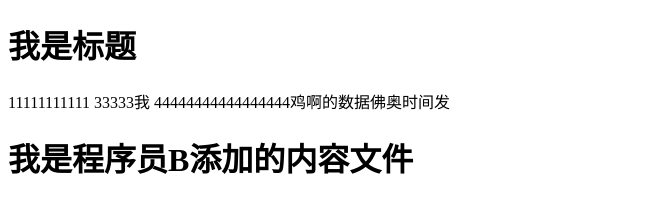
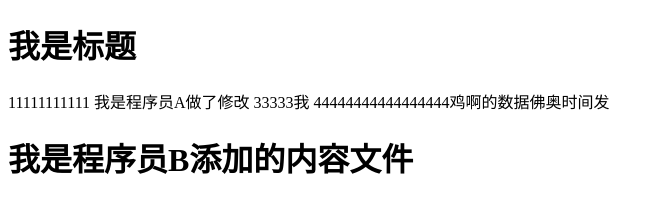
Before and after one commit to liangtainhua/git-demo, a plain HTML site: page index.html in a window 1280 px wide. Shown: the whole page, without its empty margins (0-663 px from the left). Drawn offline with Linux system fonts and the light colour scheme.

Commit message:
程序员A修改了第二行内容

```diff
--- a/index.html
+++ b/index.html
@@ -7,7 +7,7 @@
 <body>
 	<h1>我是标题</h1>
 	<div id="app">
-		11111111111
+		11111111111 我是程序员A做了修改
 		33333我
 		44444444444444444鸡啊的数据佛奥时间发
 	</div>
```
